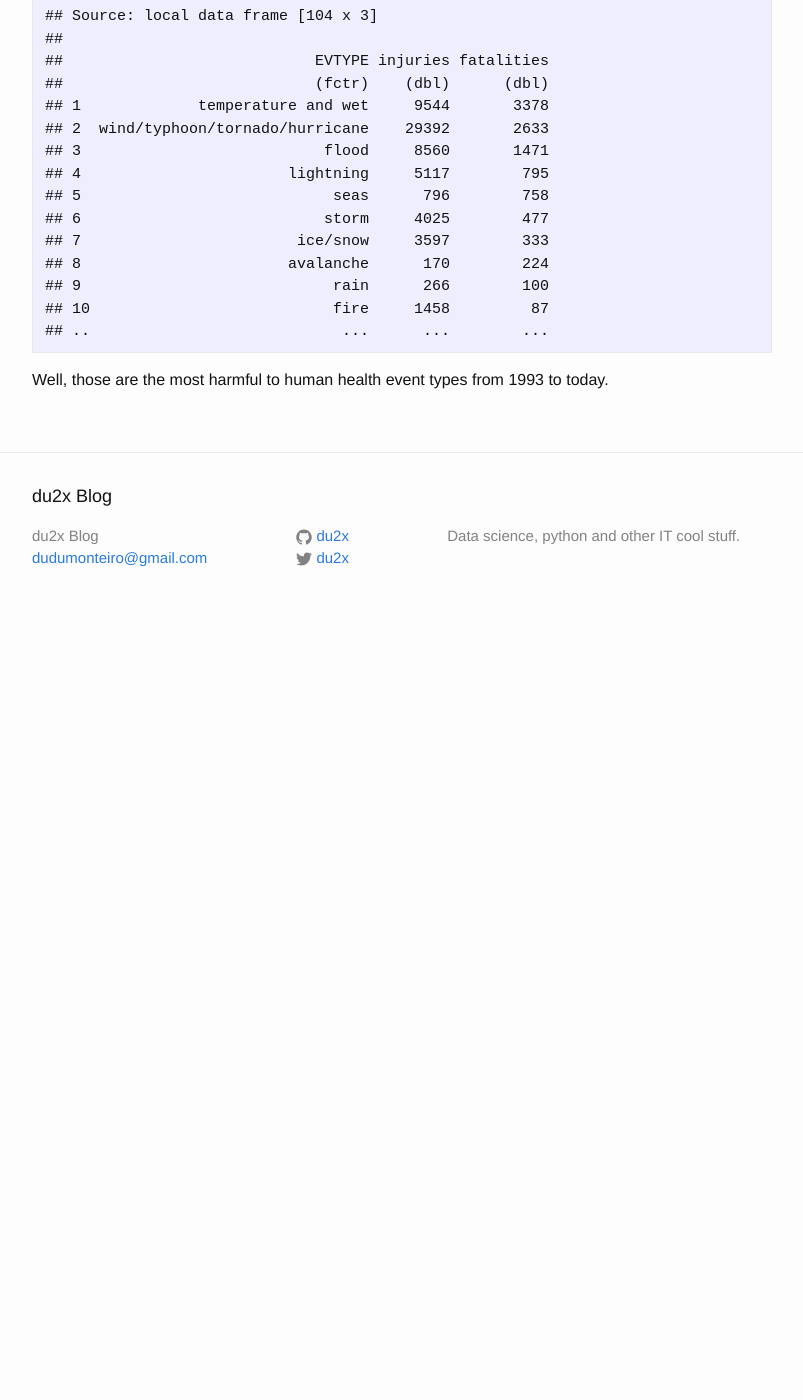
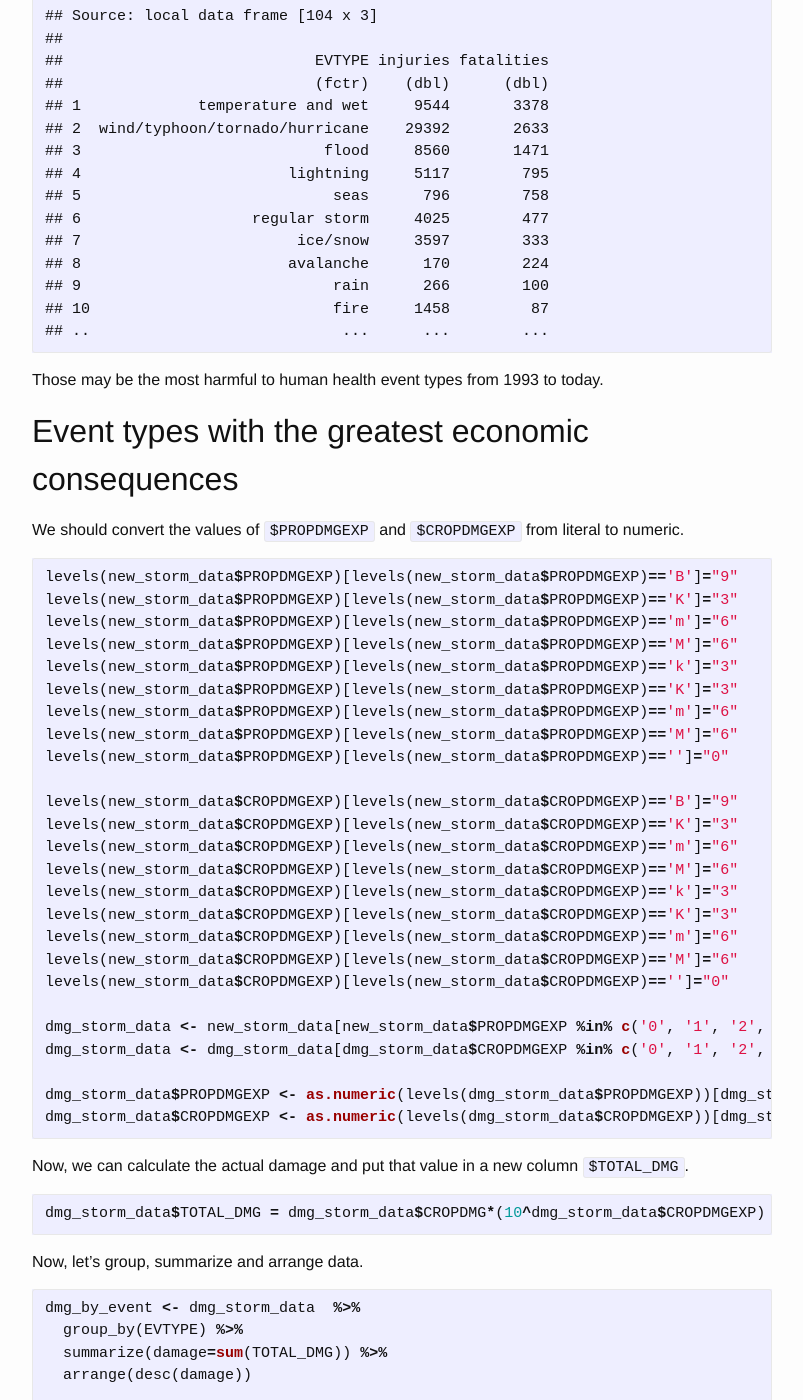
Before and after one commit to du2x/du2x.github.io, a Jekyll site: the page built from _posts/2016-04-14-most-harmful-camalities-types.markdown, in a window 1280 px wide and 1400 px high, scrolled down 7103 px. Shown: the whole window, without its empty margins (238-1041 px from the left). Built offline with Jekyll 4.4.1, drawn with Linux system fonts in a browser that asks for light colours; Markdown is read by kramdown in place of the engine named in the settings; comment, search, counter and statistics services are not loaded; before the commit the page ends 7733 px from its top, so only the background shows below that; some of the changed text lies outside the part shown.

Commit message:
Improving NOAA post

````diff
--- a/_config.yml
+++ b/_config.yml
@@ -16,8 +16,8 @@ twitter_username: du2x
 github_username:  du2x
 
 # Build settings
-#markdown: kramdown
+markdown: kramdown
 
-markdown: redcarpet
-redcarpet:
-   extensions: ["tables", "fenced_code_blocks"]
+#markdown: redcarpet
+#redcarpet:
+#   extensions: ["tables", "fenced_code_blocks"]
--- a/_posts/2016-04-14-most-harmful-camalities-types.markdown
+++ b/_posts/2016-04-14-most-harmful-camalities-types.markdown
@@ -132,7 +132,7 @@ levels(storm_data$EVTYPE)[grep('smoke', levels(storm_data$EVTYPE))] = 'fog/smoke
 levels(storm_data$EVTYPE)[grep('snow', levels(storm_data$EVTYPE))] = 'ice/snow'
 levels(storm_data$EVTYPE)[grep('ice', levels(storm_data$EVTYPE))] = 'ice/snow'
 levels(storm_data$EVTYPE)[grep('dust', levels(storm_data$EVTYPE))] = 'dustStorm'
-levels(storm_data$EVTYPE)[grep('storm', levels(storm_data$EVTYPE))] = 'storm'
+levels(storm_data$EVTYPE)[grep('storm', levels(storm_data$EVTYPE))] = 'regular storm'
 levels(storm_data$EVTYPE)[grep('volcanic', levels(storm_data$EVTYPE))] = 'volcano'
 levels(storm_data$EVTYPE)[grep('urban', levels(storm_data$EVTYPE))] = 'urban stream'
 levels(storm_data$EVTYPE)[grep('wet', levels(storm_data$EVTYPE))] = 'temperature and wet'
@@ -250,7 +250,7 @@ fatalities_injuries_by_event
 ## 3                           flood     8602       1524
 ## 4                       lightning     5231        817
 ## 5                            seas      797        760
-## 6                           storm     4260        522
+## 6                   regular storm     4260        522
 ## 7                        ice/snow     4166        379
 ## 8                       avalanche      170        224
 ## 9                            rain      280        100
@@ -292,7 +292,7 @@ injuries_by_event_decade_wide
 ## 4 wind/typhoon/tornado/hurricane 14470 17265 21640 13232 15768 12407 6959
 ## 5            temperature and wet    NA    NA    NA    NA  4598  4101  851
 ## 6                       ice/snow    NA    NA    NA    NA  3707   440   19
-## 7                          storm    NA    NA    NA    NA  2122  1421  717
+## 7                  regular storm    NA    NA    NA    NA  2122  1421  717
 ```
 
 and fatalities data:
@@ -311,7 +311,7 @@ fatalities_by_event_decade_wide
 ## 4 wind/typhoon/tornado/hurricane 1419  942  998  699 1074 1157  715
 ## 5            temperature and wet   NA   NA   NA   NA 2117 1103  182
 ## 6                       ice/snow   NA   NA   NA   NA  294   81    4
-## 7                          storm   NA   NA   NA   NA  215  224   83
+## 7                  regular storm   NA   NA   NA   NA  215  224   83
 ```
 
 We can see that there are data only about wind/typhoon/tornado/hurricane event types before de 1990s.
@@ -346,7 +346,7 @@ fatalities_injuries_by_event
 ## 3                           flood     8560       1471
 ## 4                       lightning     5117        795
 ## 5                            seas      796        758
-## 6                           storm     4025        477
+## 6                   regular storm     4025        477
 ## 7                        ice/snow     3597        333
 ## 8                       avalanche      170        224
 ## 9                            rain      266        100
@@ -354,4 +354,70 @@ fatalities_injuries_by_event
 ## ..                            ...      ...        ...
 ```
 
-Well, those are the most harmful to human health event types from 1993 to today.
+Those may be the most harmful to human health event types from 1993 to today.
+
+## Event types with the greatest economic consequences
+
+We should convert the values of `$PROPDMGEXP` and `$CROPDMGEXP` from literal to numeric.
+
+```R
+levels(new_storm_data$PROPDMGEXP)[levels(new_storm_data$PROPDMGEXP)=='B']="9"
+levels(new_storm_data$PROPDMGEXP)[levels(new_storm_data$PROPDMGEXP)=='K']="3"
+levels(new_storm_data$PROPDMGEXP)[levels(new_storm_data$PROPDMGEXP)=='m']="6"
+levels(new_storm_data$PROPDMGEXP)[levels(new_storm_data$PROPDMGEXP)=='M']="6"
+levels(new_storm_data$PROPDMGEXP)[levels(new_storm_data$PROPDMGEXP)=='k']="3"
+levels(new_storm_data$PROPDMGEXP)[levels(new_storm_data$PROPDMGEXP)=='K']="3"
+levels(new_storm_data$PROPDMGEXP)[levels(new_storm_data$PROPDMGEXP)=='m']="6"
+levels(new_storm_data$PROPDMGEXP)[levels(new_storm_data$PROPDMGEXP)=='M']="6"
+levels(new_storm_data$PROPDMGEXP)[levels(new_storm_data$PROPDMGEXP)=='']="0"
+
+levels(new_storm_data$CROPDMGEXP)[levels(new_storm_data$CROPDMGEXP)=='B']="9"
+levels(new_storm_data$CROPDMGEXP)[levels(new_storm_data$CROPDMGEXP)=='K']="3"
+levels(new_storm_data$CROPDMGEXP)[levels(new_storm_data$CROPDMGEXP)=='m']="6"
+levels(new_storm_data$CROPDMGEXP)[levels(new_storm_data$CROPDMGEXP)=='M']="6"
+levels(new_storm_data$CROPDMGEXP)[levels(new_storm_data$CROPDMGEXP)=='k']="3"
+levels(new_storm_data$CROPDMGEXP)[levels(new_storm_data$CROPDMGEXP)=='K']="3"
+levels(new_storm_data$CROPDMGEXP)[levels(new_storm_data$CROPDMGEXP)=='m']="6"
+levels(new_storm_data$CROPDMGEXP)[levels(new_storm_data$CROPDMGEXP)=='M']="6"
+levels(new_storm_data$CROPDMGEXP)[levels(new_storm_data$CROPDMGEXP)=='']="0"
+
+dmg_storm_data <- new_storm_data[new_storm_data$PROPDMGEXP %in% c('0', '1', '2', '3', '4', '6', '7', '8', '9'),]
+dmg_storm_data <- dmg_storm_data[dmg_storm_data$CROPDMGEXP %in% c('0', '1', '2', '3', '4', '6', '7', '8', '9'),]
+
+dmg_storm_data$PROPDMGEXP <- as.numeric(levels(dmg_storm_data$PROPDMGEXP))[dmg_storm_data$PROPDMGEXP]
+dmg_storm_data$CROPDMGEXP <- as.numeric(levels(dmg_storm_data$CROPDMGEXP))[dmg_storm_data$CROPDMGEXP]
+```
+Now, we can calculate the actual damage and put that value in a new column `$TOTAL_DMG`.
+
+```R
+dmg_storm_data$TOTAL_DMG = dmg_storm_data$CROPDMG*(10^dmg_storm_data$CROPDMGEXP) + dmg_storm_data$PROPDMG*(10^dmg_storm_data$PROPDMGEXP)
+```
+
+Now, let's group, summarize and arrange data.
+
+```R
+dmg_by_event <- dmg_storm_data  %>%
+  group_by(EVTYPE) %>%
+  summarize(damage=sum(TOTAL_DMG)) %>%
+  arrange(desc(damage))
+
+dmg_by_event
+```
+
+```
+## Source: local data frame [104 x 2]
+##
+##                            EVTYPE       damage
+##                            (fctr)        (dbl)
+## 1                           flood 169161879613
+## 2  wind/typhoon/tornado/hurricane 128450147639
+## 3                           storm  64965912883
+## 4                            hail  18314402084
+## 5                         drought  14968172000
+## 6                        ice/snow  12268074410
+## 7                            fire   8285910130
+## 8                            rain   3989680990
+## 9             temperature and wet   2601044530
+## 10                      lightning    888767867
+## ..                            ...          ...
+```
````
